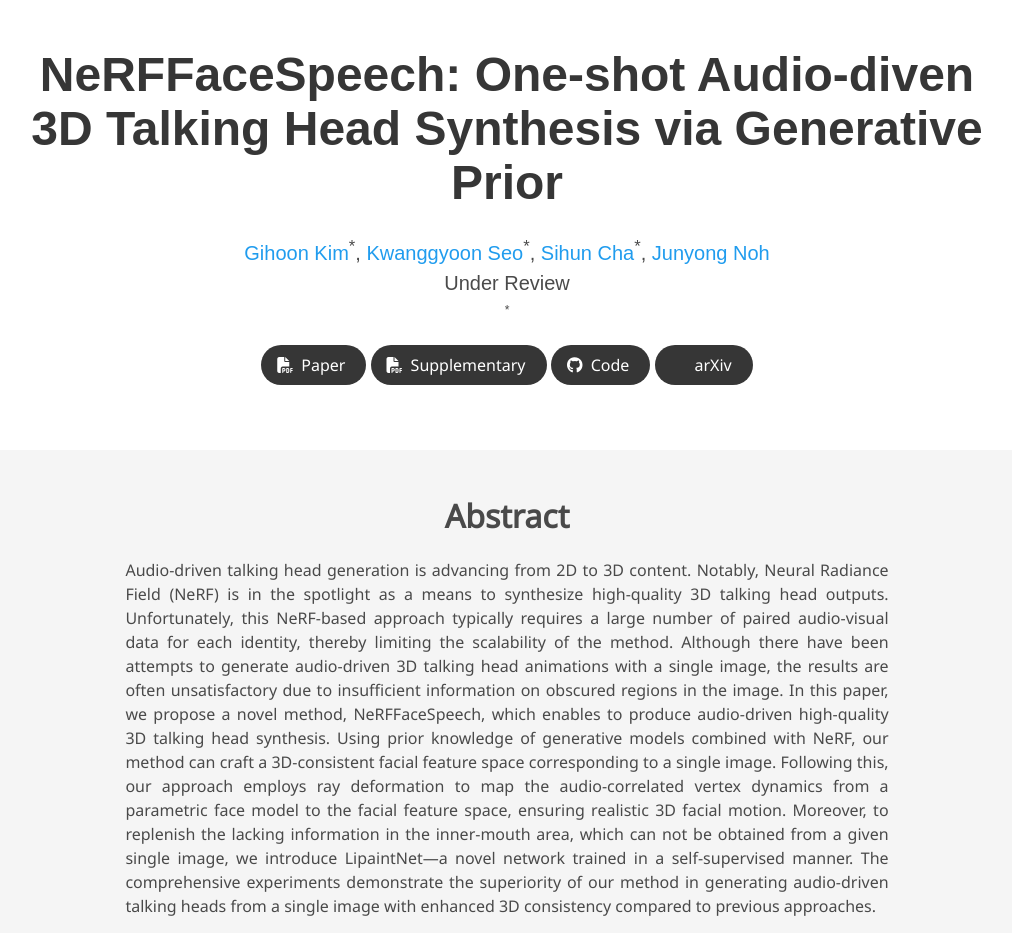
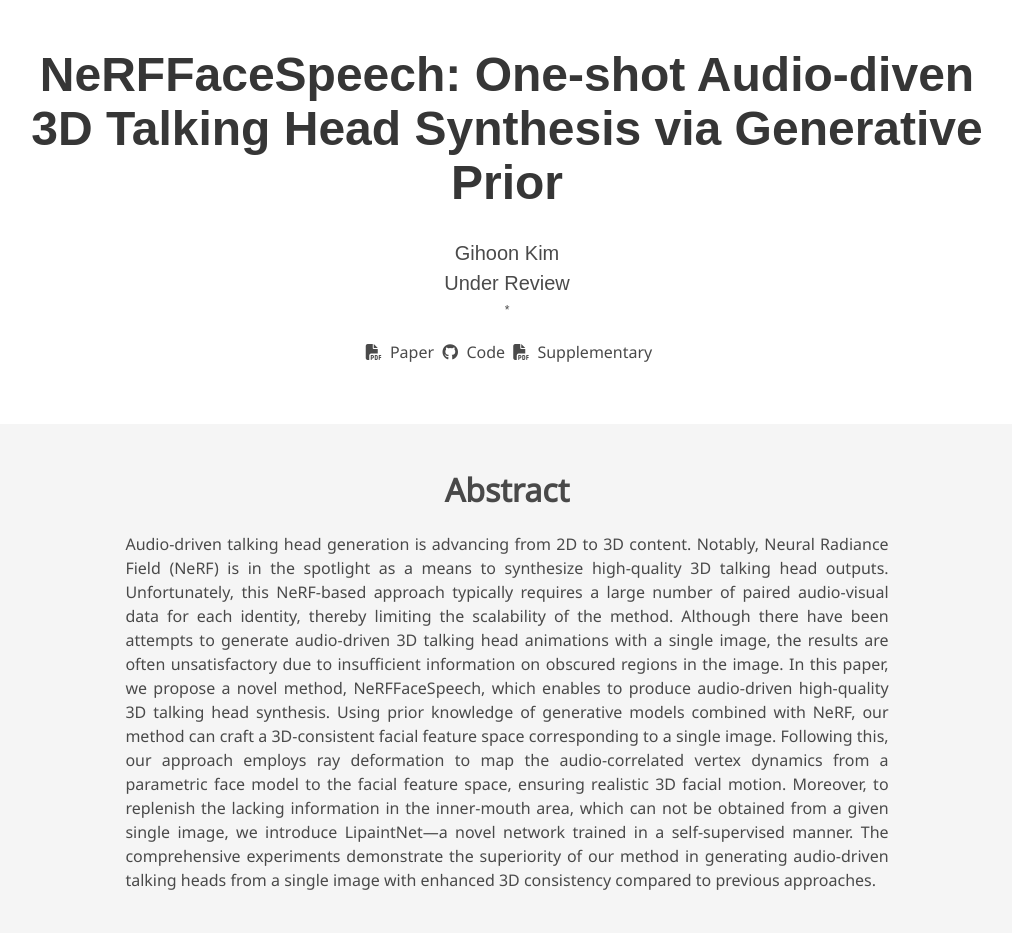
Before and after one commit to rlgnswk/NeRFFaceSpeech_ProjectPage, a plain HTML site: page index.html in a window 1280 px wide. Shown: the top 933 px of the page, without its empty margins (133-1145 px from the left). Drawn offline with nearby package versions, Linux system fonts and the light colour scheme; no server answers; some icons are missing; a web font is replaced by a local one.

Commit message:
Update index.html

```diff
--- a/index.html
+++ b/index.html
@@ -76,13 +76,7 @@
             <div class="is-size-5 publication-authors">
               <!-- Paper authors -->
               <span class="author-block">
-                <a href="" target="_blank">Gihoon Kim</a><sup>*</sup>,</span>
-                <span class="author-block">
-                  <a href="" target="_blank">Kwanggyoon Seo</a><sup>*</sup>,</span>
-                  <span class="author-block">
-                    <a href="" target="_blank">Sihun Cha</a><sup>*</sup>,</span>
-                  <span class="author-block">
-                    <a href="" target="_blank">Junyong Noh</a>
+                Gihoon Kim</a><sup></sup></span>
                   </span>
                   </div>
 
@@ -92,11 +86,9 @@
                   </div>
 
                   <div class="column has-text-centered">
-                                        <div class="publication-links">
+                    <div class="publication-links">
                          <!-- Arxiv PDF link -->
                       <span class="link-block">
-                        <a href="https://arxiv.org/pdf/<ARXIV PAPER ID>.pdf" target="_blank"
-                        class="external-link button is-normal is-rounded is-dark">
                         <span class="icon">
                           <i class="fas fa-file-pdf"></i>
                         </span>
@@ -104,21 +96,8 @@
                       </a>
                     </span>
 
-                    <!-- Supplementary PDF link -->
-                    <span class="link-block">
-                      <a href="static/pdfs/supplementary_material.pdf" target="_blank"
-                      class="external-link button is-normal is-rounded is-dark">
-                      <span class="icon">
-                        <i class="fas fa-file-pdf"></i>
-                      </span>
-                      <span>Supplementary</span>
-                    </a>
-                  </span>
-
                   <!-- Github link -->
                   <span class="link-block">
-                    <a href="https://github.com/YOUR REPO HERE" target="_blank"
-                    class="external-link button is-normal is-rounded is-dark">
                     <span class="icon">
                       <i class="fab fa-github"></i>
                     </span>
@@ -126,14 +105,12 @@
                   </a>
                 </span>
 
-                <!-- ArXiv abstract Link -->
-                <span class="link-block">
-                  <a href="https://arxiv.org/abs/<ARXIV PAPER ID>" target="_blank"
-                  class="external-link button is-normal is-rounded is-dark">
-                  <span class="icon">
-                    <i class="ai ai-arxiv"></i>
-                  </span>
-                  <span>arXiv</span>
+                      <!-- Supplementary PDF link -->
+                  <span class="link-block">
+                    <span class="icon">
+                      <i class="fas fa-file-pdf"></i>
+                    </span>
+                    <span>Supplementary</span>
                   </a>
                 </span>
                 </a>
```
